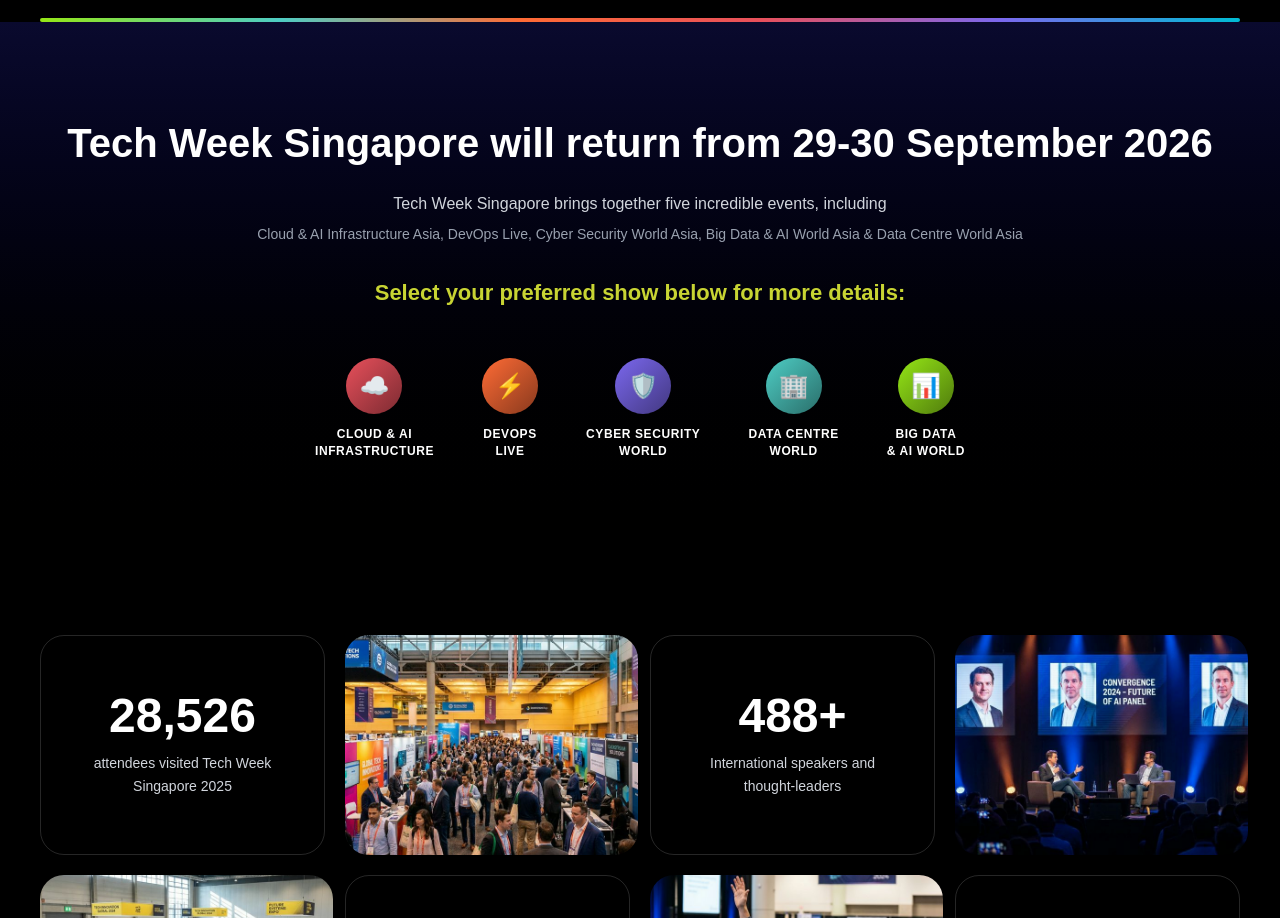
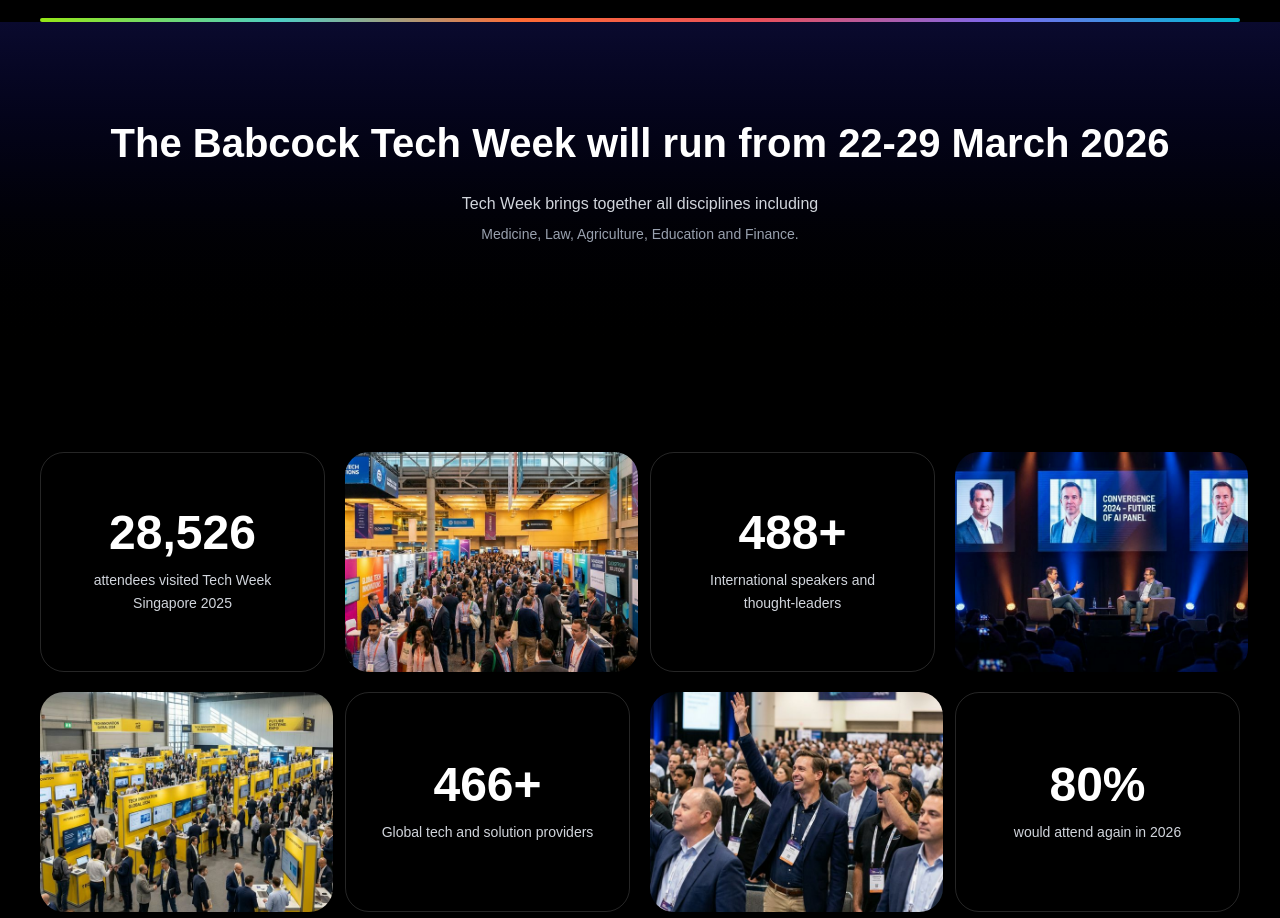
Before and after one commit to victoribironke/babcock-tech-week, a Next.js app: page / in a window 1280 px wide. Shown: the part 858-1776 px from the top of the page. Built offline with nearby package versions, Linux system fonts and the light colour scheme; a web font is replaced by a local one.

Commit message:
feat: update event details and layout in ShowsCtaSection

```diff
--- a/app/components/ShowsCtaSection.tsx
+++ b/app/components/ShowsCtaSection.tsx
@@ -13,23 +13,22 @@
     <section className="bg-linear-to-b from-[#0a0a2e] to-black py-20 md:py-24 px-4 md:px-10 text-center">
       <div className="max-w-[1200px] mx-auto">
         <h2 className="text-2xl md:text-[40px] font-bold mb-6 leading-tight">
-          Tech Week Singapore will return from 29-30 September 2026
+          The Babcock Tech Week will run from 22-29 March 2026
         </h2>
 
         <p className="text-base text-gray-300 mb-2">
-          Tech Week Singapore brings together five incredible events, including
+          Tech Week brings together all disciplines including
         </p>
         <p className="text-sm text-gray-400 mb-8">
-          Cloud & AI Infrastructure Asia, DevOps Live, Cyber Security World
-          Asia, Big Data & AI World Asia & Data Centre World Asia
+          Medicine, Law, Agriculture, Education and Finance.
         </p>
 
-        <p className="text-lime text-lg md:text-[22px] font-semibold mb-12">
+        {/* <p className="text-lime text-lg md:text-[22px] font-semibold mb-12">
           Select your preferred show below for more details:
-        </p>
+        </p> */}
 
         {/* Show Icons */}
-        <div className="flex justify-center gap-8 md:gap-12 flex-wrap">
+        {/* <div className="flex justify-center gap-8 md:gap-12 flex-wrap">
           {shows.map((show) => (
             <a
               key={show.name}
@@ -49,7 +48,7 @@
               </span>
             </a>
           ))}
-        </div>
+        </div> */}
       </div>
     </section>
   );
```
